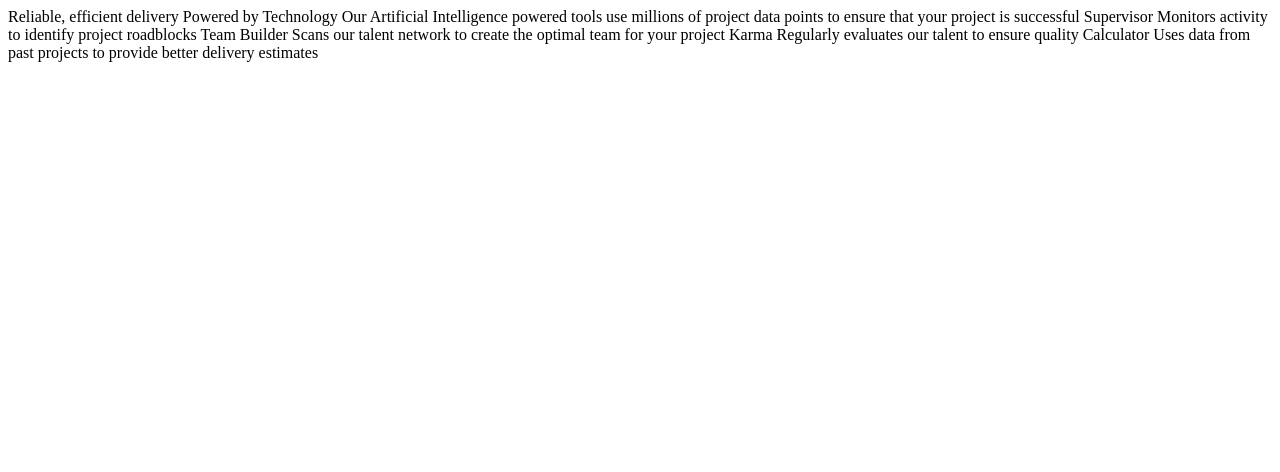
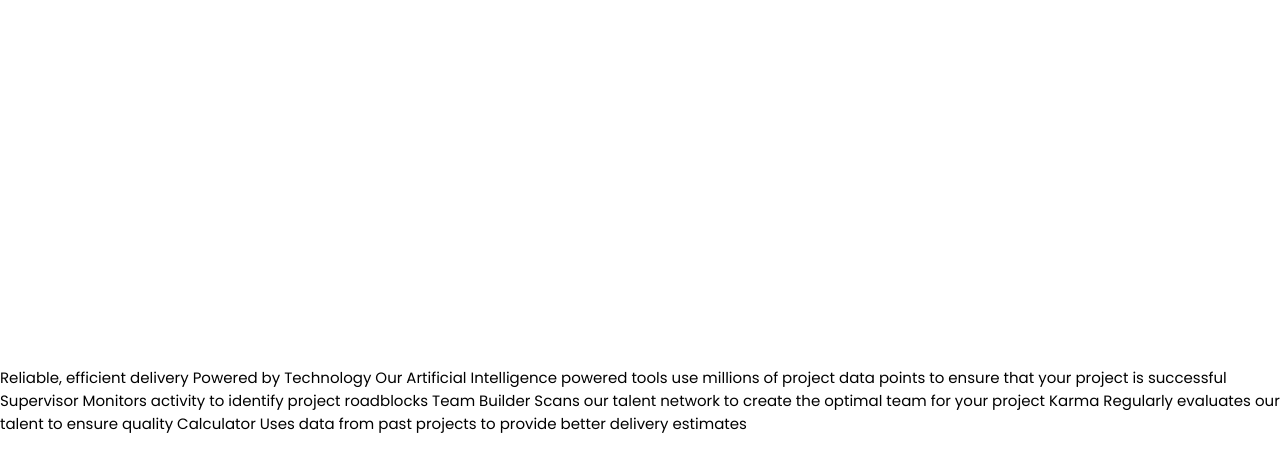
Before and after one commit to lmpko/frontendmentor-four-card-feature-section-master, a plain HTML site: page index.html in a window 1280 px wide. Drawn offline with Linux system fonts and the light colour scheme.

Commit message:
colors variables added to css, and css for body element

```diff
--- a/app.css
+++ b/app.css
@@ -1 +1,22 @@
 /* font-family: 'Poppins', sans-serif; */
+
+:root{
+    --primary-color: hsl(0, 78%, 62%);
+    --secondary-color: hsl(180, 62%, 55%);
+    --tertiary-color: hsl(34, 97%, 64%);
+    --fouthary-color: hsl(212, 86%, 64%);
+
+    --fifthary-color: hsl(234, 12%, 34%);
+    --sixthary-color: hsl(229, 6%, 66%);
+    --seveth-color: hsl(0, 0%, 98%);
+}
+
+body{
+    margin: 0;
+    font-size: 15px;
+    font-family: 'Poppins', sans-serif;
+    display: flex;
+    min-height: 100vh;
+    justify-content: center;
+    align-items: center;
+}
```
